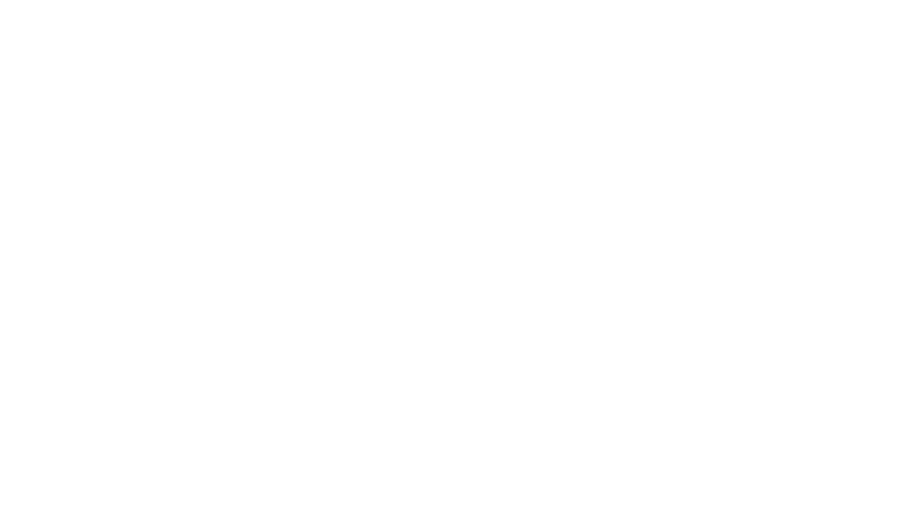
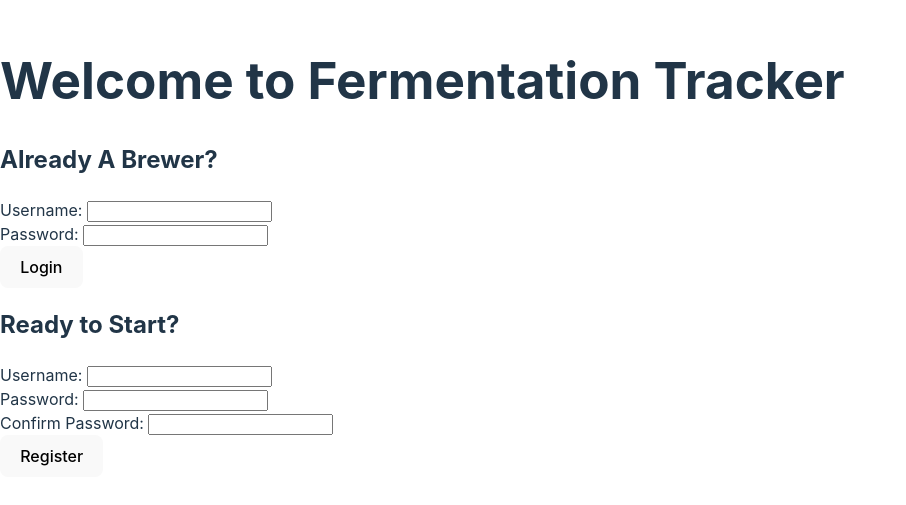
Before and after one commit to autumn-han/ferm_app, a React (Vite) app in the folder client/: page /foyer in a window 1280 px wide. Before the commit this address had no page. Shown: the part 153-658 px from the top of the page, without its empty margins (0-906 px from the left). Built offline with nearby package versions, Linux system fonts and the light colour scheme.

Commit message:
frontend registration form working

```diff
--- a/client/src/App.jsx
+++ b/client/src/App.jsx
@@ -1,18 +1,18 @@
 import React from 'react';
 import { BrowserRouter, Routes, Route, Navigate } from 'react-router-dom';
-import Login from './components/Login';
-import UserPage from './components/UserPage';
-import ProjectPage from './components/ProjectPage';
+import FoyerPage from './views/FoyerPage';
+// import UserPage from './components/UserPage';
+// import ProjectPage from './components/ProjectPage';
 
 function App() {
   return (
     <div>
       <BrowserRouter>
         <Routes>
-          <Route element={<Navigate to='/login' />} path='/' />
-          <Route element={<Login />} path='/login' />
-          <Route element={<UserPage />} path='/user-dashboard' />
-          <Route element={<ProjectPage />} path='/project-dashboard' />
+          <Route element={<Navigate to='/foyer' />} path='/' />
+          <Route element={<FoyerPage />} path='/foyer' />
+          {/* <Route element={<UserPage />} path='/user-dashboard' />
+          <Route element={<ProjectPage />} path='/project-dashboard' /> */}
         </Routes>
       </BrowserRouter>
     </div>
--- a/client/src/components/Login.jsx
+++ /dev/null
@@ -1,105 +0,0 @@
-import React, { useState } from 'react';
-import { useNavigate } from 'react-router-dom';
-import axios from 'axios';
-
-const Login = () => {
-    const [ user, setUser ] = useState({});
-    const [ userName, setUserName ] = useState("");
-    const [ passWord, setPassWord ] = useState("");
-    const [ errors, setErrors ] = useState([]);
-    // const [ confirmPassword, setConfirmPassword ] = useState("");
-    const navigate = useNavigate();
-    const registerUser = (newUser) => {
-        axios.post('http://localhost:8000/api/user/register', newUser)
-            .then((res) => {
-                console.log(res.data);
-                setUser(res.data);
-            })
-            .catch((err) => {
-                console.log("Unable to process POST request for registration");
-                const errorResponse = err.response.data.errors;
-                const errorArr = [];
-                for (const key of Object.keys(errorResponse)) {
-                    errorArr.push(errorResponse[key].message);
-                }
-                setErrors(errorArr);
-            });
-    };
-    // const loginUser = (currentUser) => {
-    //     axios.post('http://localhost:8000/api/user/login', currentUser)
-    //         .then((res) => {
-    //             console.log(res.data);
-    //             setUser(res.data);
-    //         })
-    //         .catch((err) => {
-    //             console.log("Unable to process POST request for logging in");
-    //             const errorResponse = err.response.data.errors;
-    //             const errorArr = [];
-    //             for (const key of Object.keys(errorResponse)) {
-    //                 errorArr.push(errorResponse[key].message);
-    //             }
-    //             setErrors(errorArr);
-    //         });
-    // };
-    const registerHandler = (e) => {
-        e.preventDefault();
-        registerUser({ userName, passWord });
-        navigate('/user-dashboard');
-    };
-    // const loginHandler = (e) => {
-    //     e.preventDefault();
-    //     loginUser({ userName, passWord });
-    //     navigate(`/fermentation-journal/user/${user._id}`);
-    // };
-    return (
-        <div>
-            <div>
-                <h1>Fermentation Tracker</h1>
-            </div>
-            <div>
-                <div>
-                    <h2>Already a Brewer?</h2>
-                    <form>
-                        <h3>Login Here:</h3>
-                        <div>
-                            <label>username:</label>
-                            <input type='text' />
-                        </div>
-                        <div>
-                            <label>password:</label>
-                            <input type='text' />
-                        </div>
-                        <button>Login</button>
-                    </form>
-                </div>
-                <div>
-                    <h2>Ready to Start?</h2>
-                    <form onSubmit={registerHandler}>
-                        {errors.map((err, index) => (
-                                <p key={index}>{err}</p>
-                            )
-                        )}
-                        <h3>Sign Up Here:</h3>
-                        <div>
-                            <label>username:</label>
-                            <input value={userName} type='text' onChange={(e) => setUserName(e.target.value)} />
-                        </div>
-                        <div>
-                            <label>password:</label>
-                            <input value={passWord} type='password' onChange={(e) => setPassWord(e.target.value)} />
-                        </div>
-                        {/* <div>
-                            <label>confirm password:</label>
-                            <input value={confirmPassword} type='password' onChange={(e) => setConfirmPassword(e.target.value)} />
-                        </div> */}
-                        <button>Register</button>
-                    </form>
-                </div>
-            </div>
-        </div>
-    );
-};
-
-export default Login;
-
-// error messages are not getting displayed - try retyping this out?
--- /dev/null
+++ b/client/src/components/LoginForm.jsx
@@ -0,0 +1,23 @@
+import React from 'react';
+
+const LoginForm = () => {
+    return (
+        <div>
+            <form>
+                <h2>Already A Brewer?</h2>
+                <div>
+                    <label>Username: </label>
+                    <input type="text" />
+                </div>
+                <div>
+                    <label>Password: </label>
+                    <input type="password" />
+                </div>
+                <button>Login</button>
+            </form>
+        </div>
+    )
+}
+
+
+export default LoginForm;
--- /dev/null
+++ b/client/src/components/RegistrationForm.jsx
@@ -0,0 +1,44 @@
+import React, { useState } from 'react';
+import axios from 'axios';
+import { useNavigate } from 'react-router-dom';
+
+const RegistrationForm = () => {
+    // const [ errors, setErrors ] = useState([]);
+    const [ userName, setUsername ] = useState("");
+    const [ passWord, setPassword ] = useState("");
+    const [ confirmPassword, setConfirmPassword ] = useState("");
+    const navigate = useNavigate();
+    const submitHandler = (e) => {
+        e.preventDefault();
+        axios.post('http://localhost:8000/api/user/register', { userName, passWord, confirmPassword }, { withCredentials: true })
+            .then((newUser) => {
+                console.log(newUser);
+                navigate('/');
+            })
+            .catch((err) => {
+                console.log("Unable to process POST registration request");
+            });
+    };
+    return (
+        <div>
+            <h2>Ready to Start?</h2>
+            <form onSubmit={submitHandler}>
+                <div>
+                    <label htmlFor="userName">Username: </label>
+                    <input type="text" name="userName" value={userName} onChange={(e) => setUsername(e.target.value)} />
+                </div>
+                <div>
+                    <label htmlFor="passWord">Password: </label>
+                    <input type="password" name="passWord" value={passWord} onChange={(e) => setPassword(e.target.value)} />
+                </div>
+                <div>
+                    <label htmlFor="confirmPassword">Confirm Password: </label>
+                    <input type="password" name="confirmPassword" value={confirmPassword} onChange={(e) => setConfirmPassword(e.target.value)} />
+                </div>
+                <button>Register</button>
+            </form>
+        </div>
+    )
+};
+
+export default RegistrationForm;
--- /dev/null
+++ b/client/src/views/FoyerPage.jsx
@@ -0,0 +1,23 @@
+import React, { useState } from 'react';
+import LoginForm from '../components/LoginForm';
+import RegistrationForm from '../components/RegistrationForm';
+
+const FoyerPage = () => {
+    return (
+        <div>
+            <div>
+                <h1>Welcome to Fermentation Tracker</h1>
+            </div>
+            <div>
+                <div>
+                    <LoginForm />
+                </div>
+                <div>
+                    <RegistrationForm />
+                </div>
+            </div>
+        </div>
+    )
+};
+
+export default FoyerPage;
```
